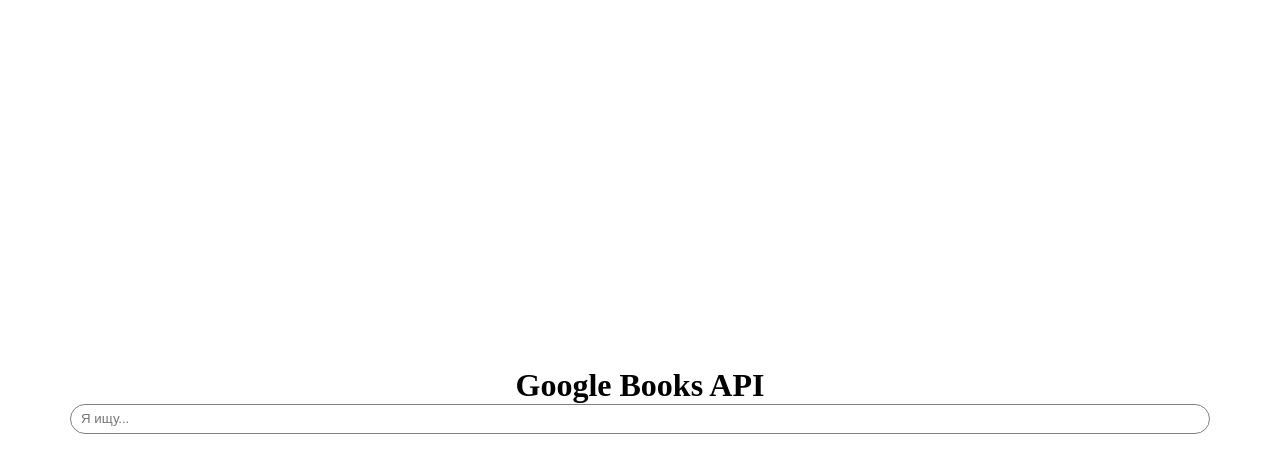
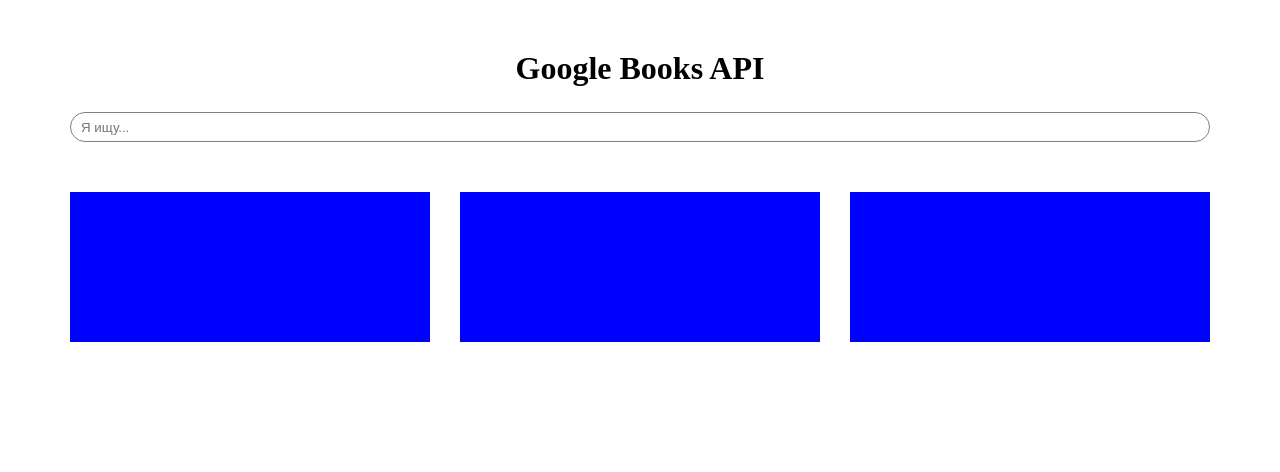
Before and after one commit to AkelaWhiteWolf/Bank, a plain HTML site: page Google Books API/index.html in a window 1280 px wide. Drawn offline with Linux system fonts and the light colour scheme.

Commit message:
/work is going/

```diff
--- a/Google Books API/index.html
+++ b/Google Books API/index.html
@@ -5,16 +5,24 @@
     <meta charset="UTF-8">
     <meta http-equiv="X-UA-Compatible" content="IE=edge">
     <meta name="viewport" content="width=device-width, initial-scale=1.0">
+    <link rel="stylesheet" href="./universal-styles.css">
     <link rel="stylesheet" href="./style.css">
     <title>Google Books API</title>
 </head>
 
 <body class="body">
-    <main class="main flx-cntr">
-        <h1 class="h1">Google Books API</h1>
+    <main class="main">
+        <h1 class="site-name un-body__mrgn-50-25">Google Books API</h1>
+
         <form class="book-form main__book-form flx-cntr">
             <input type="text" placeholder="Я ищу..." class="book-input book-form__input">
         </form>
+
+        <div class="books-container un-body__mrgn-50-25">
+            <div class="elem"></div>
+            <div class="elem"></div>
+            <div class="elem"></div>
+        </div>
     </main>
     <script src="./app.js"></script>
 </body>
--- a/Google Books API/style.css
+++ b/Google Books API/style.css
@@ -2,11 +2,6 @@
     margin: 0 0;
     padding: 0 0;
     box-sizing: border-box;
-}
-.flx-cntr {
-    display: flex;
-    justify-content: center;
-    align-items: center;
 }
 
 .body {
@@ -19,7 +14,13 @@
     width: 100%;
     max-width: 1140px;
     min-height: 100%;
+    display: flex;
     flex-direction: column;
+    align-items: center;
+}
+
+.site-name {
+    text-align: center;
 }
 
 .book-form {
@@ -40,10 +41,18 @@
     border: 1px solid gray;
     box-shadow: 0 0 6px 1px gray;
 }
-/* .book-input:focus {
-    border: 1px solid gray;
-    box-shadow: 0 0 6px 1px gray;
-} */
 .book-form__input {
     padding: 10px 10px;
 }
+
+.books-container {
+    width: 100%;
+    display: grid;
+    grid-template-columns: repeat(auto-fit, minmax(340px, 1fr));
+    grid-auto-rows: 150px;
+    grid-gap: 30px;
+}
+
+.elem {
+    background-color: blue;
+}
--- /dev/null
+++ b/Google Books API/universal-styles.css
@@ -0,0 +1,9 @@
+.flx-cntr {
+    display: flex;
+    justify-content: center;
+    align-items: center;
+}
+
+.un-body__mrgn-50-25 {
+    margin: 50px 0 25px;
+}
```
